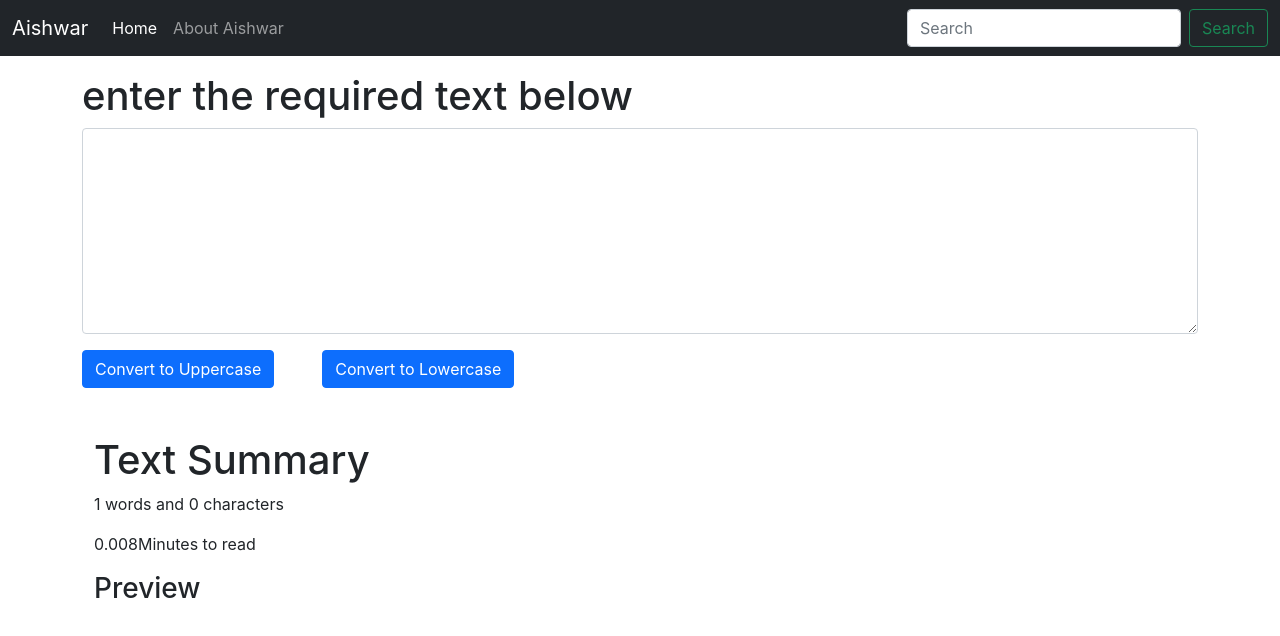
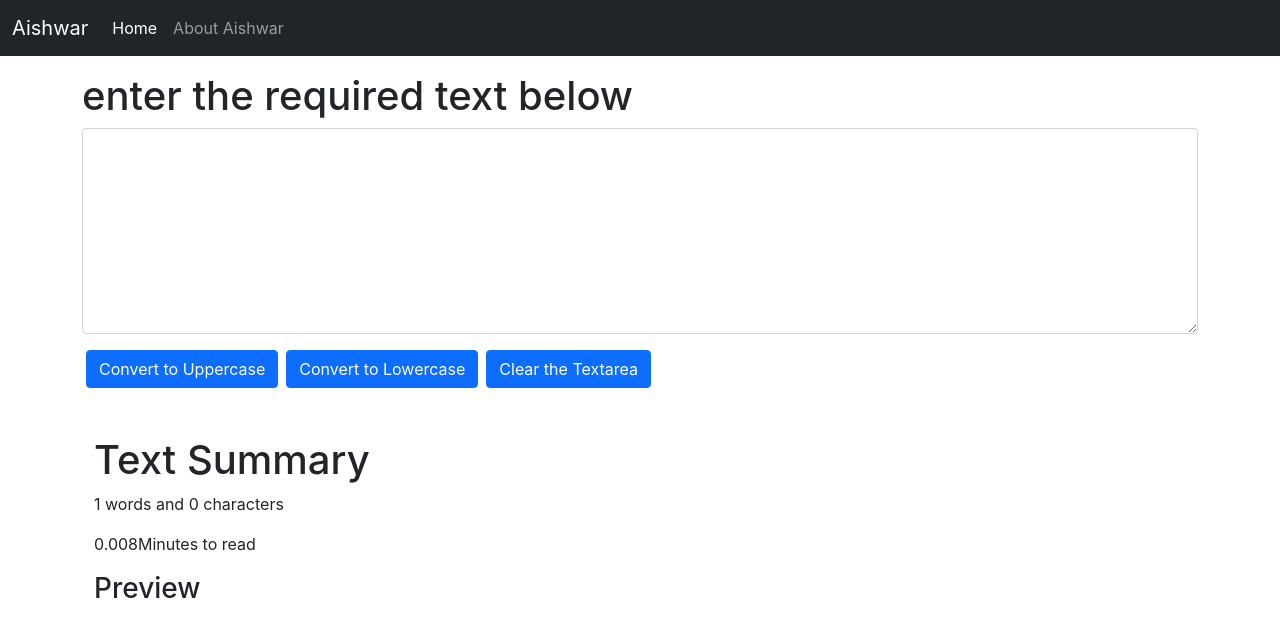
Before and after one commit to mrworld196wide/01_textutils, a React (Create React App) app: page / in a window 1280 px wide. Shown: the top 636 px of the page. Built offline with nearby package versions, Linux system fonts and the light colour scheme.

Commit message:
basic enhancement in 01_textutils

```diff
--- a/src/components/Navbar.js
+++ b/src/components/Navbar.js
@@ -19,10 +19,6 @@ export default function Navbar(props)   //using snippet rfc
               <a className="nav-link" href="/"> {props.aboutText} </a>
             </li>
           </ul>
-          <form className="d-flex">
-            <input className="form-control me-2" type="search" placeholder="Search" aria-label="Search"/>
-            <button className="btn btn-outline-success" type="submit">Search</button>
-          </form>
         </div>
       </div>
     </nav>
--- a/src/components/Textform.js
+++ b/src/components/Textform.js
@@ -11,6 +11,12 @@ export default function Textform(prop) {
     let newText = text.toLowerCase();
     setText(newText)
   }
+
+  const handleClearClick = () => {
+    let newText =" ";
+    setText(newText)
+  }
+
   const handleOnChange = (event) => {
     console.log("On changed");  //use snippet clg for console.log("");
     setText(event.target.value);
@@ -26,8 +32,9 @@ export default function Textform(prop) {
           <h1> {prop.heading} </h1>
           <textarea className="form-control" value={text} onChange={handleOnChange} id="myBox" rows="8"></textarea>
         </div>
-        <button className="btn btn-primary" onClick={handleUpClick}>Convert to Uppercase</button>
-        <button className="btn btn-primary mx-5" onClick={handleLoClick}>Convert to Lowercase</button>
+        <button className="btn btn-primary mx-1" onClick={handleUpClick}>Convert to Uppercase</button>
+        <button className="btn btn-primary mx-1" onClick={handleLoClick}>Convert to Lowercase</button>
+        <button className="btn btn-primary mx-1" onClick={handleClearClick}>Clear the Textarea</button>
       </div>
       <div className="container my-5">
         <h1>Text Summary</h1>
```
